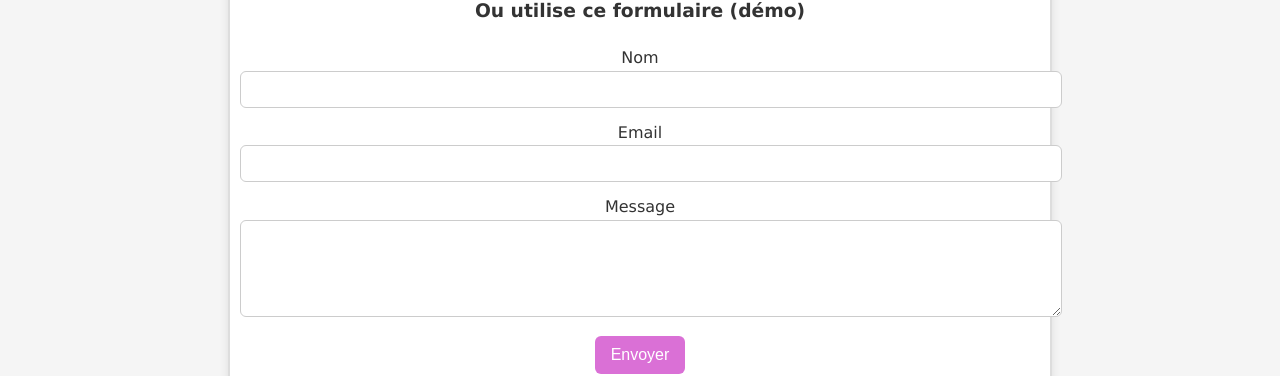
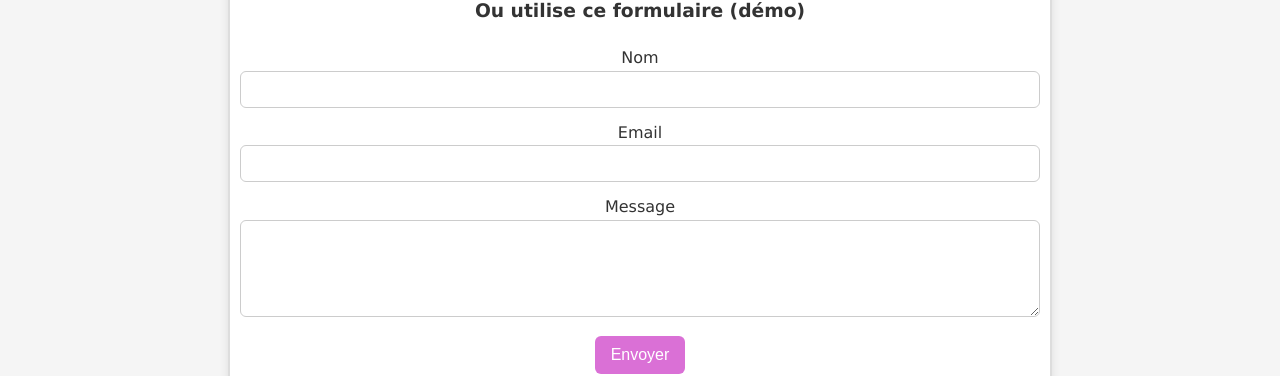
Before and after one commit to guillaumeperron34-stack/mon-premier-site3, a plain HTML site: page pages/contact.html in a window 1280 px wide. Shown: the part 334-710 px from the top of the page. Drawn offline with Linux system fonts and the light colour scheme.

Commit message:
Add files via upload

```diff
--- a/style.css
+++ b/style.css
@@ -115,3 +115,9 @@ button {
   cursor: pointer;
 }
 button:hover { opacity: 0.9; }
+
+/* Empêche les inputs et textarea de déborder à cause du padding du parent */
+input, textarea {
+  width: 100%;
+  box-sizing: border-box; /* ✅ calcule la largeur en incluant le padding */
+}
```
